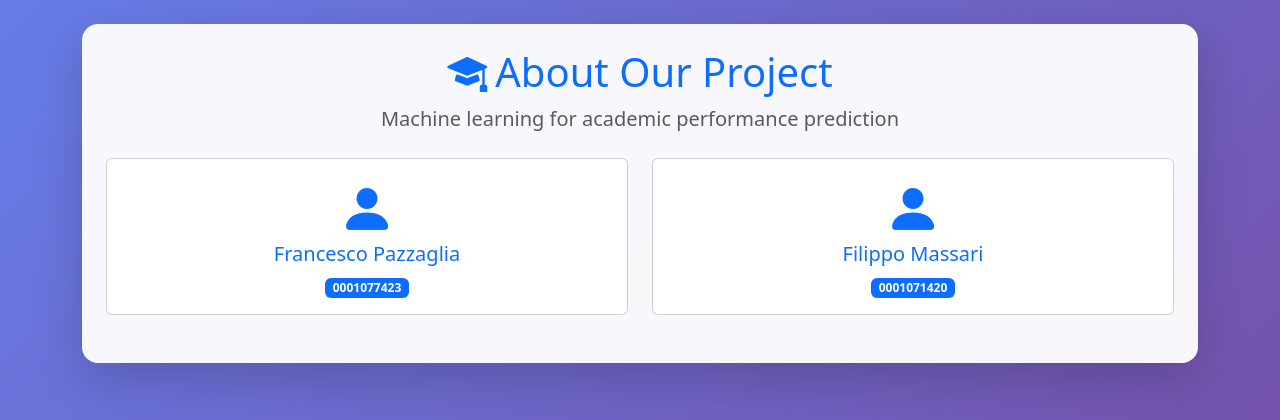
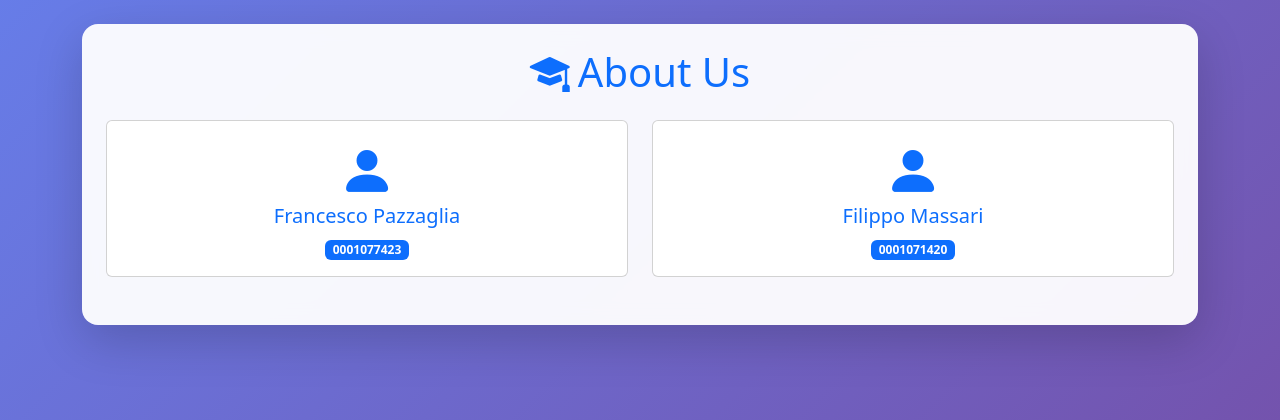
Before and after one commit to FrancescoPazz/Students-Habits-and-Academic-Perfomance, a Flask app: page /about in a window 1280 px wide. Shown: the part 56-476 px from the top of the page. Run offline with Flask 3, Linux system fonts and the light colour scheme; parts of the project's set-up code (start-up, migrations or seed data) failed here and were passed over.

Commit message:
fix: update title and remove project description in about page

```diff
--- a/app/templates/about.html
+++ b/app/templates/about.html
@@ -2,11 +2,8 @@
 %}
 <div class="text-center mb-4">
   <h1 class="text-primary">
-    <i class="bi bi-mortarboard-fill me-2"></i>About Our Project
+    <i class="bi bi-mortarboard-fill me-2"></i>About Us
   </h1>
-  <p class="lead text-muted">
-    Machine learning for academic performance prediction
-  </p>
 </div>
 
 <div class="row justify-content-center mb-4">
```
